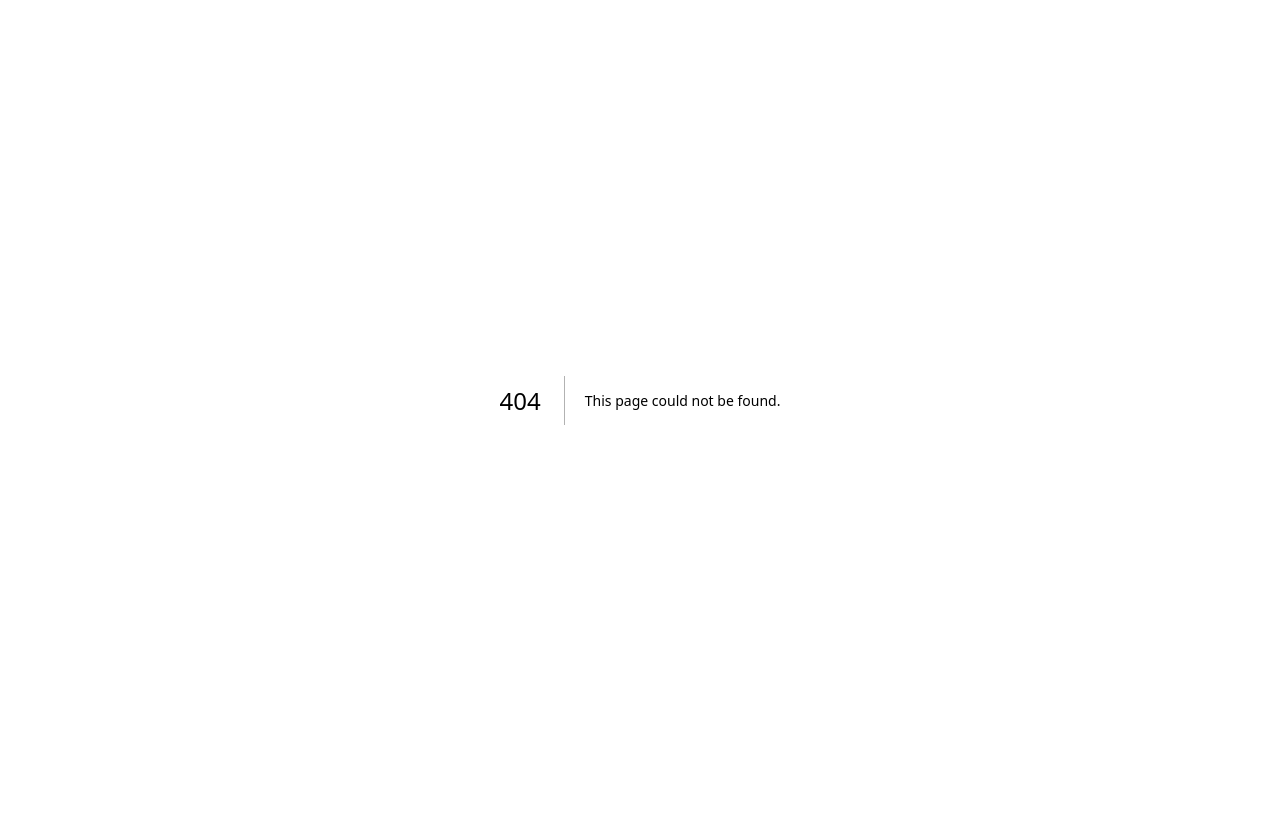
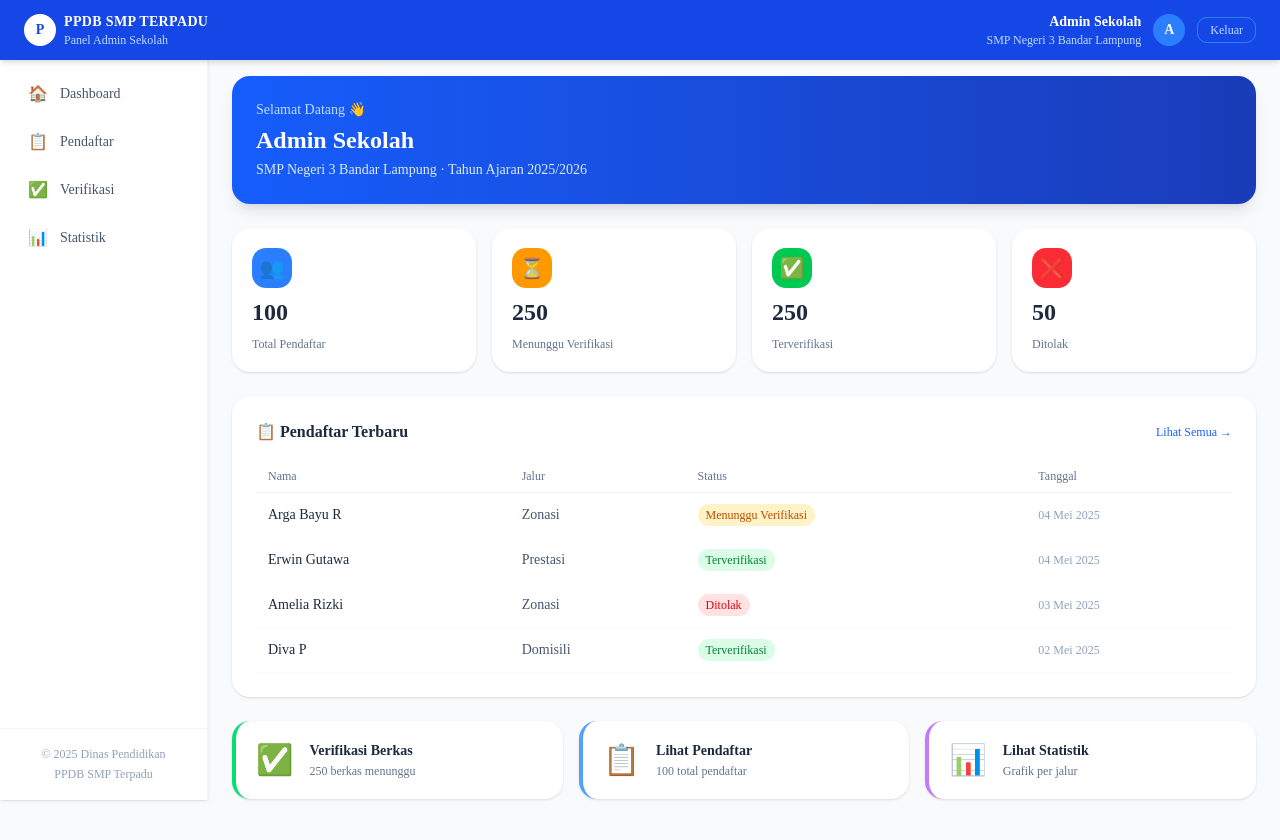
Before and after one commit to argabayu-cloud/ppdb-system, a Next.js app in the folder frontend-ppdb/: page /adminsekolah/dashboard in a window 1280 px wide. Before the commit this address had no page. Shown: the top 840 px of the page. Before the commit the page ends 800 px from the top, so only its background shows below. Built offline with nearby package versions, Linux system fonts and the light colour scheme.

Commit message:
feat: add admin dashboard layout and statistics display

```diff
--- /dev/null
+++ b/frontend-ppdb/src/app/adminsekolah/dashboard/layout.tsx
@@ -0,0 +1,106 @@
+"use client";
+
+import Link from "next/link";
+import { usePathname, useRouter } from "next/navigation";
+
+const menuItems = [
+  { label: "Dashboard", href: "/admin/dashboard", icon: "🏠" },
+  { label: "Pendaftar", href: "/admin/pendaftar", icon: "📋" },
+  { label: "Verifikasi", href: "/admin/verifikasi", icon: "✅" },
+  { label: "Statistik", href: "/admin/statistik", icon: "📊" },
+];
+
+export default function AdminLayout({
+  children,
+}: {
+  children: React.ReactNode;
+}) {
+  const pathname = usePathname();
+  const router = useRouter();
+
+  const handleLogout = () => {
+    localStorage.removeItem("adminToken");
+    router.push("/admin/login");
+  };
+
+  return (
+    <div className="min-h-screen bg-slate-50 flex flex-col">
+      {/* Navbar */}
+      <nav className="w-full bg-blue-700 text-white px-6 py-3 flex items-center justify-between shadow-md fixed top-0 left-0 right-0 z-50">
+        <div className="flex items-center gap-2">
+          <div className="w-8 h-8 rounded-full bg-white flex items-center justify-center">
+            <span className="text-blue-700 font-bold text-sm">P</span>
+          </div>
+          <div className="flex flex-col leading-tight">
+            <span className="font-bold text-sm tracking-wide uppercase hidden sm:block">
+              PPDB SMP Terpadu
+            </span>
+            <span className="text-blue-200 text-xs hidden sm:block">
+              Panel Admin Sekolah
+            </span>
+          </div>
+        </div>
+
+        {/* Info + Logout */}
+        <div className="flex items-center gap-3">
+          <div className="hidden sm:flex flex-col items-end leading-tight">
+            <span className="font-semibold text-sm">Admin Sekolah</span>
+            <span className="text-blue-200 text-xs">SMP Negeri 3 Bandar Lampung</span>
+          </div>
+          <div className="w-8 h-8 rounded-full bg-blue-500 flex items-center justify-center font-bold text-sm">
+            A
+          </div>
+          <button
+            onClick={handleLogout}
+            className="text-blue-200 hover:text-white text-xs border border-blue-500 hover:border-white px-3 py-1 rounded-lg transition-colors"
+          >
+            Keluar
+          </button>
+        </div>
+      </nav>
+
+      {/* Body */}
+      <div className="flex pt-[52px] min-h-screen">
+        {/* Sidebar */}
+        <aside className="w-52 bg-white border-r border-slate-100 shadow-sm fixed top-[52px] left-0 bottom-0 flex flex-col justify-between z-40">
+          <nav className="flex flex-col gap-1 p-3 mt-2">
+            {menuItems.map((item) => {
+              const isActive =
+                item.href === "/admin/dashboard"
+                  ? pathname === "/admin/dashboard"
+                  : pathname.startsWith(item.href);
+
+              return (
+                <Link
+                  key={item.href}
+                  href={item.href}
+                  className={`flex items-center gap-3 px-4 py-2.5 rounded-xl text-sm font-medium transition-colors
+                    ${isActive
+                      ? "bg-blue-600 text-white shadow-sm"
+                      : "text-slate-600 hover:bg-blue-50 hover:text-blue-700"
+                    }`}
+                >
+                  <span className="text-base">{item.icon}</span>
+                  {item.label}
+                </Link>
+              );
+            })}
+          </nav>
+
+          <div className="p-4 border-t border-slate-100">
+            <p className="text-xs text-slate-400 text-center leading-relaxed">
+              © 2025 Dinas Pendidikan
+              <br />
+              PPDB SMP Terpadu
+            </p>
+          </div>
+        </aside>
+
+        {/* Content */}
+        <main className="ml-52 flex-1 p-6 min-h-screen">
+          {children}
+        </main>
+      </div>
+    </div>
+  );
+}
--- /dev/null
+++ b/frontend-ppdb/src/app/adminsekolah/dashboard/page.tsx
@@ -0,0 +1,105 @@
+"use client";
+
+const statsData = [
+  { label: "Total Pendaftar", value: 100, icon: "👥", color: "bg-blue-500" },
+  { label: "Menunggu Verifikasi", value: 250, icon: "⏳", color: "bg-amber-500" },
+  { label: "Terverifikasi", value: 250, icon: "✅", color: "bg-green-500" },
+  { label: "Ditolak", value: 50, icon: "❌", color: "bg-red-500" },
+];
+
+const pendaftarTerbaru = [
+  { nama: "Arga Bayu R", jalur: "Zonasi", status: "Menunggu Verifikasi", tanggal: "04 Mei 2025" },
+  { nama: "Erwin Gutawa", jalur: "Prestasi", status: "Terverifikasi", tanggal: "04 Mei 2025" },
+  { nama: "Amelia Rizki", jalur: "Zonasi", status: "Ditolak", tanggal: "03 Mei 2025" },
+  { nama: "Diva P", jalur: "Domisili", status: "Terverifikasi", tanggal: "02 Mei 2025" },
+];
+
+const statusWarna: Record<string, string> = {
+  "Menunggu Verifikasi": "bg-amber-100 text-amber-700",
+  "Terverifikasi": "bg-green-100 text-green-700",
+  "Ditolak": "bg-red-100 text-red-600",
+};
+
+export default function AdminDashboardPage() {
+  return (
+    <div className="flex flex-col gap-6">
+      {/* Welcome */}
+      <div className="bg-gradient-to-r from-blue-600 to-blue-800 rounded-2xl p-6 text-white shadow-lg">
+        <p className="text-blue-200 text-sm mb-1">Selamat Datang 👋</p>
+        <h1 className="text-2xl font-bold">Admin Sekolah</h1>
+        <p className="text-blue-100 text-sm mt-1">
+          SMP Negeri 3 Bandar Lampung · Tahun Ajaran 2025/2026
+        </p>
+      </div>
+
+      {/* Stats */}
+      <div className="grid grid-cols-2 sm:grid-cols-4 gap-4">
+        {statsData.map((stat) => (
+          <div key={stat.label} className="bg-white rounded-2xl shadow p-5 flex flex-col gap-2">
+            <div className={`w-10 h-10 rounded-xl ${stat.color} flex items-center justify-center text-xl`}>
+              {stat.icon}
+            </div>
+            <p className="text-2xl font-bold text-slate-800">{stat.value}</p>
+            <p className="text-xs text-slate-500">{stat.label}</p>
+          </div>
+        ))}
+      </div>
+
+      {/* Pendaftar Terbaru */}
+      <div className="bg-white rounded-2xl shadow p-6">
+        <div className="flex items-center justify-between mb-4">
+          <h2 className="font-semibold text-slate-800">📋 Pendaftar Terbaru</h2>
+          <a href="/admin/pendaftar"
+            className="text-xs text-blue-600 hover:underline font-medium">
+            Lihat Semua →
+          </a>
+        </div>
+
+        <div className="overflow-x-auto">
+          <table className="w-full text-sm">
+            <thead>
+              <tr className="border-b border-slate-100">
+                <th className="text-left py-2 px-3 text-xs text-slate-500 font-medium">Nama</th>
+                <th className="text-left py-2 px-3 text-xs text-slate-500 font-medium">Jalur</th>
+                <th className="text-left py-2 px-3 text-xs text-slate-500 font-medium">Status</th>
+                <th className="text-left py-2 px-3 text-xs text-slate-500 font-medium">Tanggal</th>
+              </tr>
+            </thead>
+            <tbody>
+              {pendaftarTerbaru.map((p, i) => (
+                <tr key={i} className="border-b border-slate-50 hover:bg-slate-50 transition-colors">
+                  <td className="py-3 px-3 font-medium text-slate-800">{p.nama}</td>
+                  <td className="py-3 px-3 text-slate-600">{p.jalur}</td>
+                  <td className="py-3 px-3">
+                    <span className={`text-xs px-2 py-1 rounded-full font-medium ${statusWarna[p.status]}`}>
+                      {p.status}
+                    </span>
+                  </td>
+                  <td className="py-3 px-3 text-slate-400 text-xs">{p.tanggal}</td>
+                </tr>
+              ))}
+            </tbody>
+          </table>
+        </div>
+      </div>
+
+      {/* Quick Actions */}
+      <div className="grid grid-cols-1 sm:grid-cols-3 gap-4">
+        {[
+          { label: "Verifikasi Berkas", desc: "250 berkas menunggu", href: "/admin/verifikasi", icon: "✅", color: "border-green-400" },
+          { label: "Lihat Pendaftar", desc: "100 total pendaftar", href: "/admin/pendaftar", icon: "📋", color: "border-blue-400" },
+          { label: "Lihat Statistik", desc: "Grafik per jalur", href: "/admin/statistik", icon: "📊", color: "border-purple-400" },
+        ].map((item) => (
+          <a key={item.label} href={item.href}
+            className={`bg-white rounded-2xl shadow border-l-4 ${item.color} p-5 flex items-center gap-4 hover:shadow-md transition-shadow`}>
+            <span className="text-3xl">{item.icon}</span>
+            <div>
+              <p className="font-semibold text-slate-800 text-sm">{item.label}</p>
+              <p className="text-xs text-slate-500 mt-0.5">{item.desc}</p>
+            </div>
+          </a>
+        ))}
+      </div>
+    </div>
+  );
+}
```
Also changed, not shown: frontend-ppdb/src/app/adminsekolah/verifikasi/page.tsx (added).
